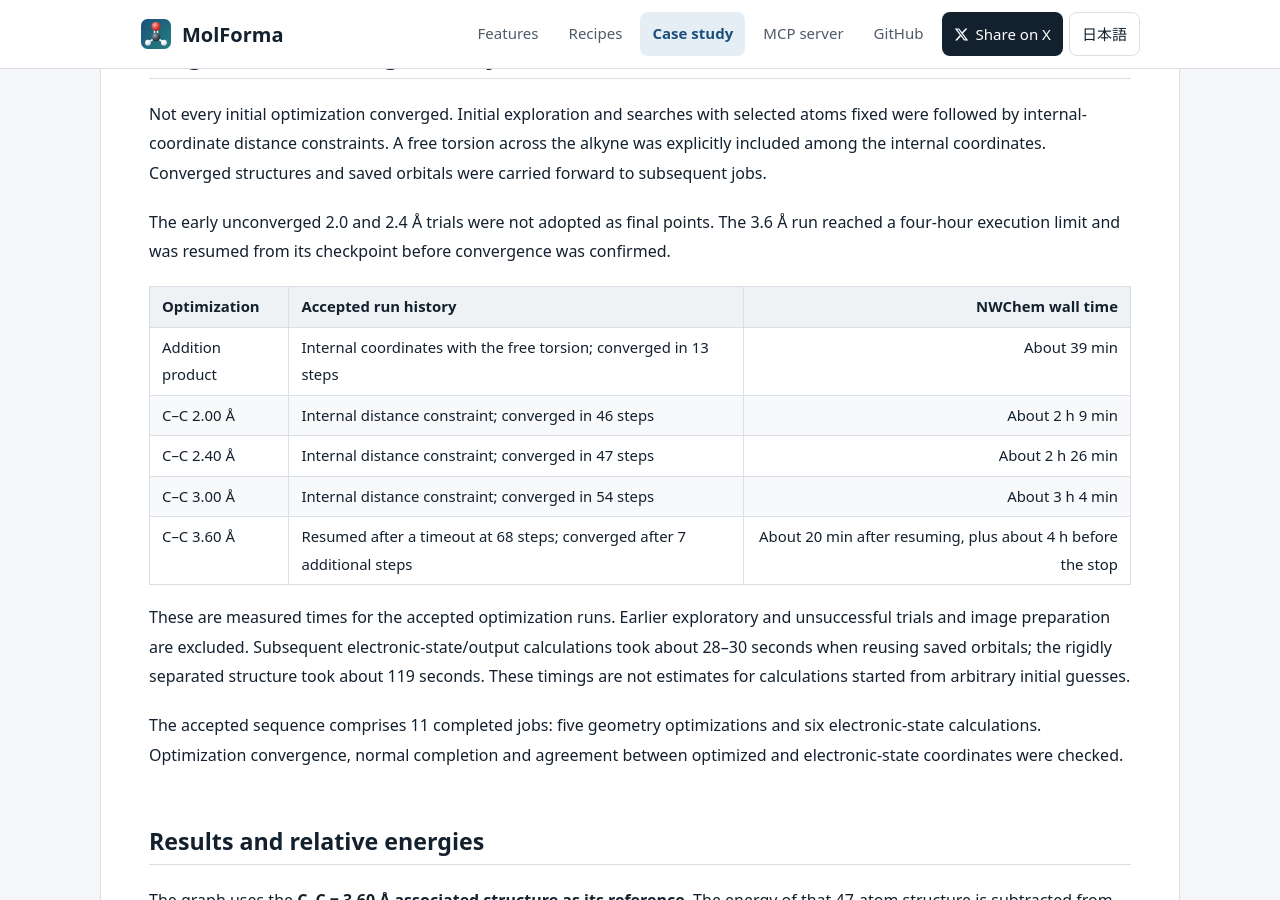
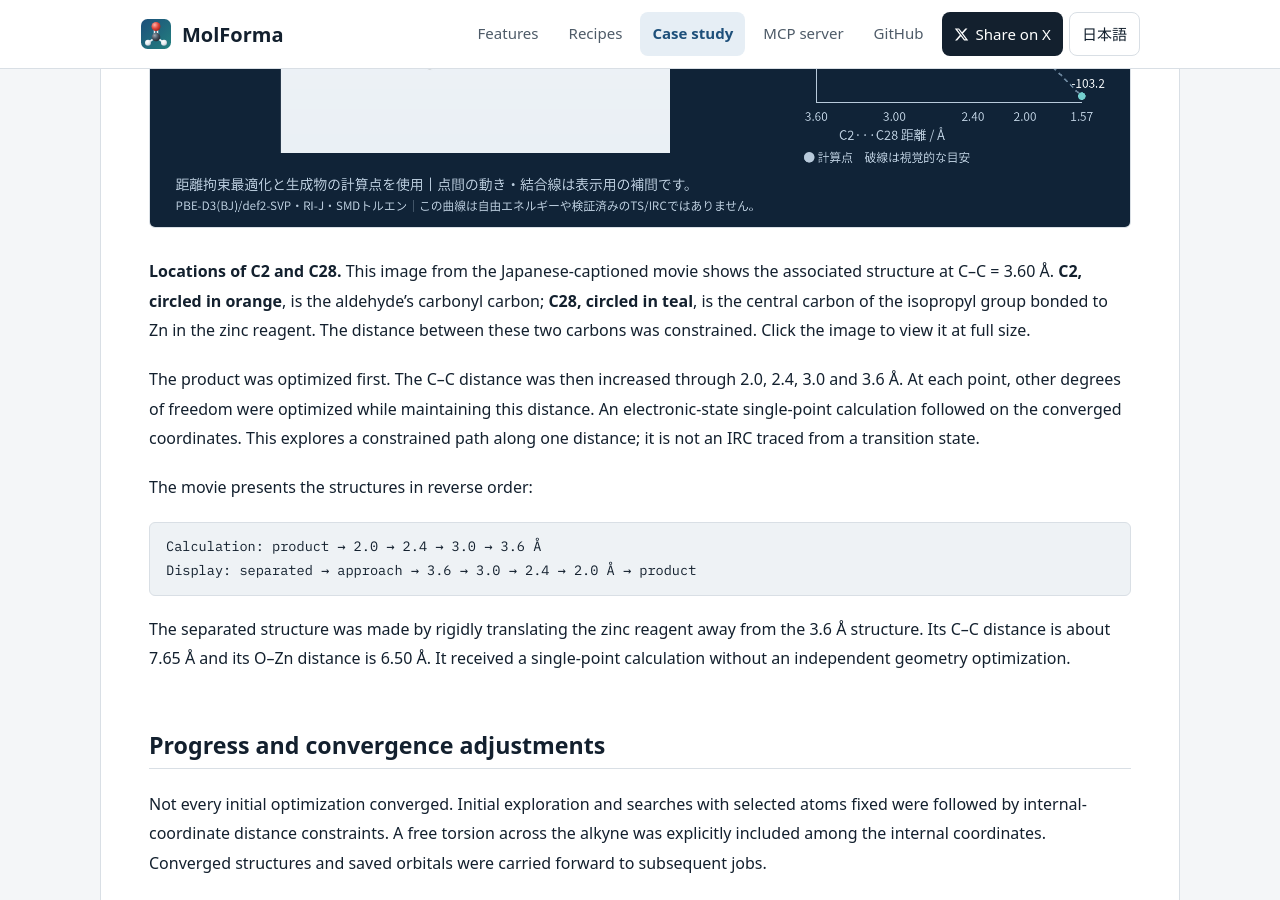
Before and after one commit to hnakada123/MolForma, a Jekyll site: the page built from docs/en/calculations/soai_addition.md, in a window 1280 px wide and 900 px high, scrolled down 3966 px. Built offline with Jekyll 4.4.1, drawn with Linux system fonts in a browser that asks for light colours; some web fonts are replaced; our own code applies the rules of GitHub Pages for plain Markdown files.

Commit message:
Illustrate the constrained carbon atom pair

```diff
--- a/docs/en/calculations/soai_addition.md
+++ b/docs/en/calculations/soai_addition.md
@@ -80,6 +80,10 @@
 ### Constrained geometry optimizations
 
 The chosen coordinate is the distance between aldehyde carbon C2 and carbon C28 of the transferring isopropyl group. These labels refer to the atom order used in this calculation and its display.
+
+[![The two carbons defining the distance constraint: aldehyde carbon C2 is circled in orange and carbon C28 of the zinc reagent's isopropyl group in teal. The C2–C28 distance is 3.60 angstroms](../../calculations/images/soai_addition/constrained_carbons.png)](../../calculations/images/soai_addition/constrained_carbons.png)
+
+**Locations of C2 and C28.** This image from the Japanese-captioned movie shows the associated structure at C–C = 3.60 Å. **C2, circled in orange**, is the aldehyde's carbonyl carbon; **C28, circled in teal**, is the central carbon of the isopropyl group bonded to Zn in the zinc reagent. The distance between these two carbons was constrained. Click the image to view it at full size.
 
 The product was optimized first. The C–C distance was then increased through 2.0, 2.4, 3.0 and 3.6 Å. At each point, other degrees of freedom were optimized while maintaining this distance. An electronic-state single-point calculation followed on the converged coordinates. This explores a constrained path along one distance; it is not an IRC traced from a transition state.
 
```
Also changed, not shown: docs/calculations/soai_addition.md (+4 -0 lines), docs/calculations/images/soai_addition/constrained_carbons.png (added).
